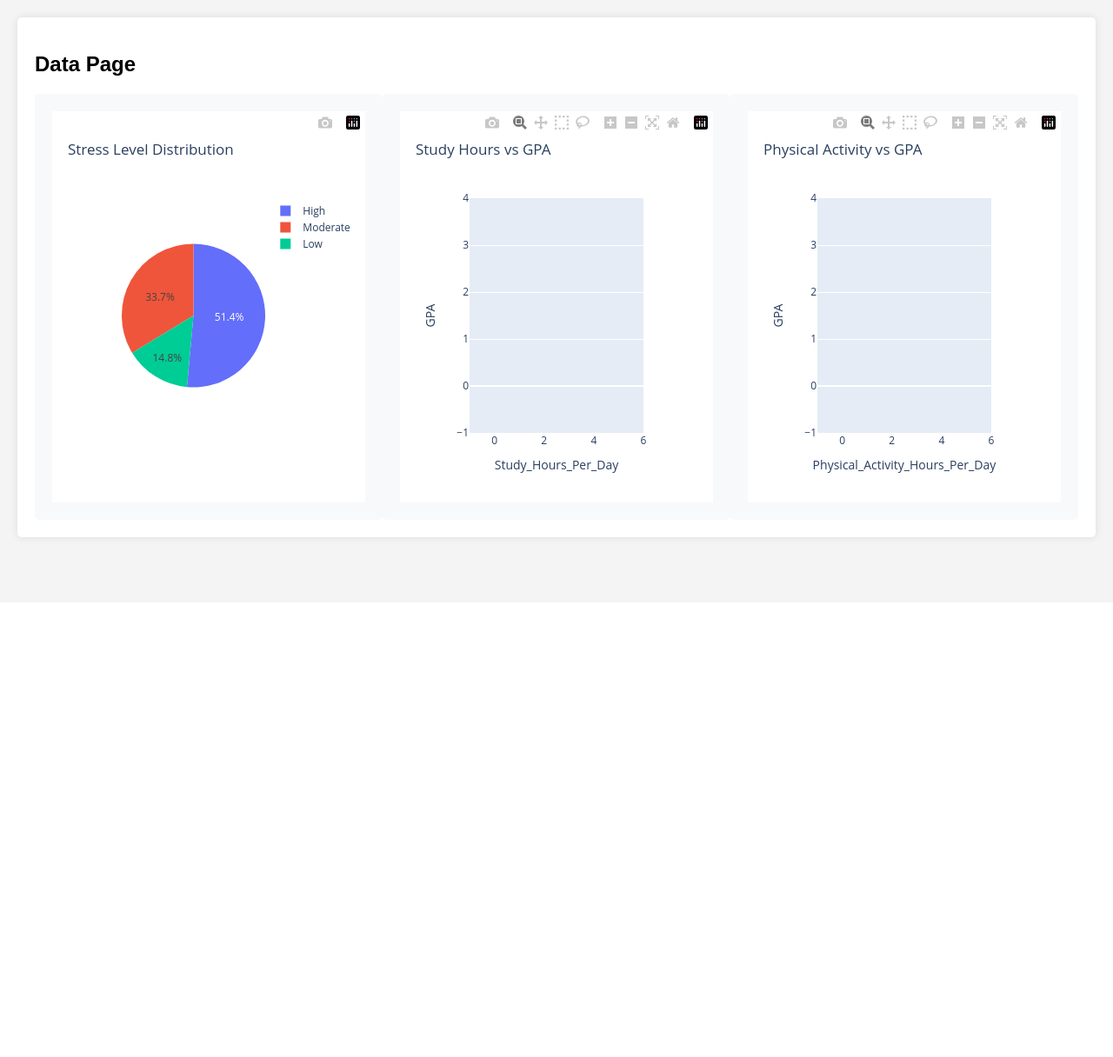
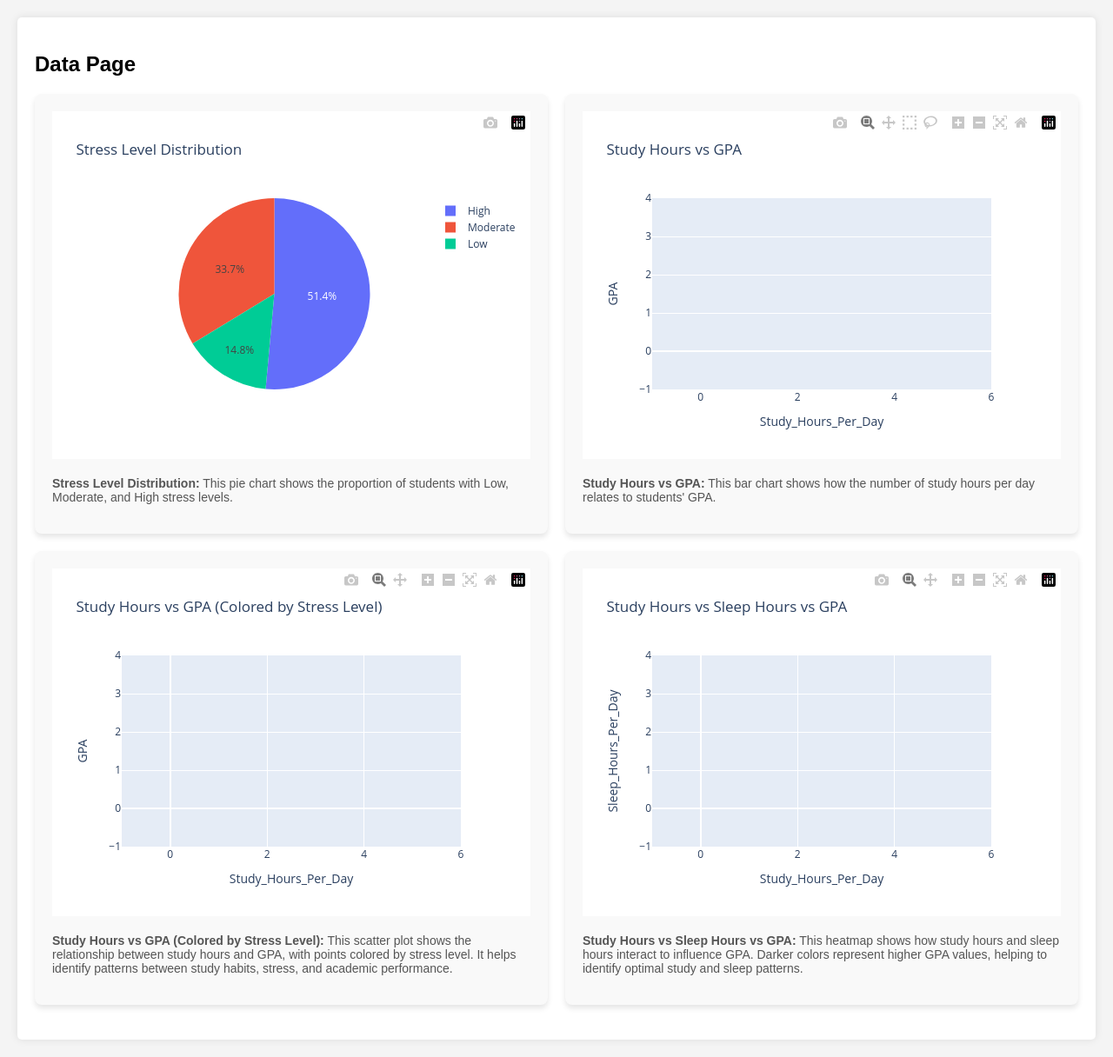
Before and after one commit to fadielsayed/LA-project, a Flask app: page /data in a window 1280 px wide. Shown: the part 107-1323 px from the top of the page at 87% size. Before the commit the page ends 732 px from the top, so only its background shows below. Run offline with Flask 3, Linux system fonts and the light colour scheme; parts of the project's set-up code (start-up, migrations or seed data) failed here and were passed over; some libraries are stand-ins or nearby versions.

Commit message:
Your commit message here

```diff
--- a/app.py
+++ b/app.py
@@ -5,6 +5,11 @@ import os
 import plotly
 import plotly.express as px
 import json
+from sklearn.linear_model import LinearRegression
+from sklearn.cluster import KMeans
+from sklearn.tree import DecisionTreeClassifier
+from sklearn.model_selection import train_test_split
+from sklearn.metrics import accuracy_score, mean_squared_error
 
 app = Flask(__name__)
 
@@ -20,17 +25,45 @@ with open(model_path, 'rb') as f:
 @app.route('/')
 def index():
     return render_template('index.html')
-    print("Heatmap JSON:", heatmap_json)  # Debug statement
 
 @app.route('/analytics')
 def analytics():
     print("Rendering analytics page...")  # Debug statement
 
+    # Convert Stress_Level to numerical values
+    stress_level_map = {'Low': 0, 'Moderate': 1, 'High': 2}
+    df['Stress_Level_Num'] = df['Stress_Level'].map(stress_level_map)
+
+    # Linear Regression: Predict GPA based on Study Hours
+    X = df[['Study_Hours_Per_Day']]
+    y = df['GPA']
+    lr_model = LinearRegression()
+    lr_model.fit(X, y)
+    y_pred = lr_model.predict(X)
+    mse = mean_squared_error(y, y_pred)
+    regression_result = f"Linear Regression MSE: {mse:.2f}"
+
+    # K-Means Clustering: Group students based on Study Hours and Stress Level
+    kmeans = KMeans(n_clusters=3, random_state=42)
+    df['Cluster'] = kmeans.fit_predict(df[['Study_Hours_Per_Day', 'Stress_Level_Num']])
+    cluster_fig = px.scatter(df, x="Study_Hours_Per_Day", y="Stress_Level_Num", color="Cluster",
+                             title="K-Means Clustering: Study Hours vs Stress Level")
+    cluster_json = json.dumps(cluster_fig, cls=plotly.utils.PlotlyJSONEncoder)
+
+    # Decision Tree Classification: Classify students based on Stress Level
+    X = df[['Study_Hours_Per_Day', 'Sleep_Hours_Per_Day', 'Social_Hours_Per_Day', 'Physical_Activity_Hours_Per_Day']]
+    y = df['Stress_Level_Num']  # Use the numerical stress level column
+    X_train, X_test, y_train, y_test = train_test_split(X, y, test_size=0.2, random_state=42)
+    tree = DecisionTreeClassifier(random_state=42)
+    tree.fit(X_train, y_train)
+    y_pred = tree.predict(X_test)
+    accuracy = accuracy_score(y_test, y_pred)
+    classification_result = f"Decision Tree Accuracy: {accuracy:.2f}"
+
     # Create visualizations
     # Heatmap
     heatmap_fig = px.density_heatmap(df, x="Study_Hours_Per_Day", y="GPA", title="Study Hours vs GPA")
     heatmap_json = json.dumps(heatmap_fig, cls=plotly.utils.PlotlyJSONEncoder)
-    print("Heatmap JSON:", heatmap_json)  # Debug statement
 
     # Bar Chart
     bar_fig = px.bar(df, x="Stress_Level", y="GPA", title="Stress Level vs GPA")
@@ -40,24 +73,47 @@ def analytics():
     pie_fig = px.pie(df, names="Stress_Level", title="Stress Level Distribution")
     pie_json = json.dumps(pie_fig, cls=plotly.utils.PlotlyJSONEncoder)
 
-    return render_template('analytics.html', heatmap_json=heatmap_json, bar_json=bar_json, pie_json=pie_json)
+    return render_template('analytics.html',
+                          heatmap_json=heatmap_json,
+                          bar_json=bar_json,
+                          pie_json=pie_json,
+                          cluster_json=cluster_json,
+                          regression_result=regression_result,
+                          classification_result=classification_result)
 
 @app.route('/data')
 def data():
     # Create visualizations
-    # Pie Chart
+    # Pie Chart: Stress Level Distribution
     pie_fig = px.pie(df, names="Stress_Level", title="Stress Level Distribution")
     pie_json = json.dumps(pie_fig, cls=plotly.utils.PlotlyJSONEncoder)
 
-    # Bar Chart
+    # Bar Chart: Study Hours vs GPA
     bar_fig = px.bar(df, x="Study_Hours_Per_Day", y="GPA", title="Study Hours vs GPA")
     bar_json = json.dumps(bar_fig, cls=plotly.utils.PlotlyJSONEncoder)
 
-    # Another Bar Chart
-    bar2_fig = px.bar(df, x="Physical_Activity_Hours_Per_Day", y="GPA", title="Physical Activity vs GPA")
-    bar2_json = json.dumps(bar2_fig, cls=plotly.utils.PlotlyJSONEncoder)
+    # Scatter Plot: Study Hours vs GPA (Colored by Stress Level)
+    scatter_fig = px.scatter(df, x="Study_Hours_Per_Day", y="GPA", color="Stress_Level",
+                             title="Study Hours vs GPA (Colored by Stress Level)")
+    scatter_json = json.dumps(scatter_fig, cls=plotly.utils.PlotlyJSONEncoder)
 
-    return render_template('data.html', pie_json=pie_json, bar_json=bar_json, bar2_json=bar2_json)
+    # Heatmap: Study Hours vs Sleep Hours vs GPA
+    heatmap_fig = px.density_heatmap(
+        df,
+        x="Study_Hours_Per_Day",
+        y="Sleep_Hours_Per_Day",
+        z="GPA",
+        title="Study Hours vs Sleep Hours vs GPA",
+        color_continuous_scale="Viridis"
+    )
+    heatmap_json = json.dumps(heatmap_fig, cls=plotly.utils.PlotlyJSONEncoder)
+
+    return render_template('data.html',
+                           pie_json=pie_json,
+                           bar_json=bar_json,
+                           scatter_json=scatter_json,
+                           heatmap_json=heatmap_json)
+
 
 @app.route('/prediction', methods=['GET', 'POST'])
 def prediction():
@@ -70,7 +126,7 @@ def prediction():
         physical_activity_hours = float(request.form['physical_activity_hours'])
 
         # Map stress level to numerical value
-        stress_level_map = {'Low': 0, 'Medium': 1, 'High': 2}
+        stress_level_map = {'Low': 0, 'Moderate': 1, 'High': 2}
         stress_level_num = stress_level_map[stress_level]
 
         # Make prediction with the 5 features
--- a/static/styles.css
+++ b/static/styles.css
@@ -62,18 +62,35 @@ main {
     box-shadow: 0 0 10px rgba(0, 0, 0, 0.1);
 }
 
-.charts {
-    display: flex;
-    justify-content: space-around;
-    margin-top: 20px;
+.chart {
+    width: 100%;
+    height: 400px;
+    margin-bottom: 20px;
+}
+
+.chart-grid {
+    display: grid;
+    grid-template-columns: repeat(2, 1fr);
+    gap: 20px;
+    margin-bottom: 20px;
+}
+
+.chart-container {
+    background: #f9f9f9;
+    padding: 20px;
+    border-radius: 8px;
+    box-shadow: 0 4px 6px rgba(0, 0, 0, 0.1);
 }
 
 .chart {
-    background-color: #f8f9fa;
-    padding: 20px;
-    border-radius: 5px;
-    width: 30%;
-    text-align: center;
+    width: 100%;
+    height: 400px;
+}
+
+.chart-description {
+    margin-top: 10px;
+    font-size: 14px;
+    color: #555;
 }
 
 form label {
--- a/templates/data.html
+++ b/templates/data.html
@@ -22,10 +22,34 @@
     <main>
         <section class="data-overview">
             <h2>Data Page</h2>
-            <div class="charts">
-                <div class="chart" id="pie"></div>
-                <div class="chart" id="bar"></div>
-                <div class="chart" id="bar2"></div>
+            <div class="chart-grid">
+                <!-- Row 1 -->
+                <div class="chart-container">
+                    <div class="chart" id="pie"></div>
+                    <p class="chart-description">
+                        <strong>Stress Level Distribution:</strong> This pie chart shows the proportion of students with Low, Moderate, and High stress levels.
+                    </p>
+                </div>
+                <div class="chart-container">
+                    <div class="chart" id="bar"></div>
+                    <p class="chart-description">
+                        <strong>Study Hours vs GPA:</strong> This bar chart shows how the number of study hours per day relates to students' GPA.
+                    </p>
+                </div>
+
+                <!-- Row 2 -->
+                <div class="chart-container">
+                    <div class="chart" id="scatter"></div>
+                    <p class="chart-description">
+                        <strong>Study Hours vs GPA (Colored by Stress Level):</strong> This scatter plot shows the relationship between study hours and GPA, with points colored by stress level. It helps identify patterns between study habits, stress, and academic performance.
+                    </p>
+                </div>
+                <div class="chart-container">
+                    <div class="chart" id="heatmap"></div>
+                    <p class="chart-description">
+                        <strong>Study Hours vs Sleep Hours vs GPA:</strong> This heatmap shows how study hours and sleep hours interact to influence GPA. Darker colors represent higher GPA values, helping to identify optimal study and sleep patterns.
+                    </p>
+                </div>
             </div>
         </section>
     </main>
@@ -38,9 +62,13 @@
         var barData = {{ bar_json | safe }};
         Plotly.newPlot('bar', barData);
 
-        // Render Another Bar Chart
-        var bar2Data = {{ bar2_json | safe }};
-        Plotly.newPlot('bar2', bar2Data);
+        // Render Scatter Plot
+        var scatterData = {{ scatter_json | safe }};
+        Plotly.newPlot('scatter', scatterData);
+
+        // Render Heatmap
+        var heatmapData = {{ heatmap_json | safe }};
+        Plotly.newPlot('heatmap', heatmapData);
     </script>
 </body>
 </html>
```
Also changed, not shown: ml_scripts/train_model.py (+14 -2 lines), templates/analytics.html (+15 -0 lines).
